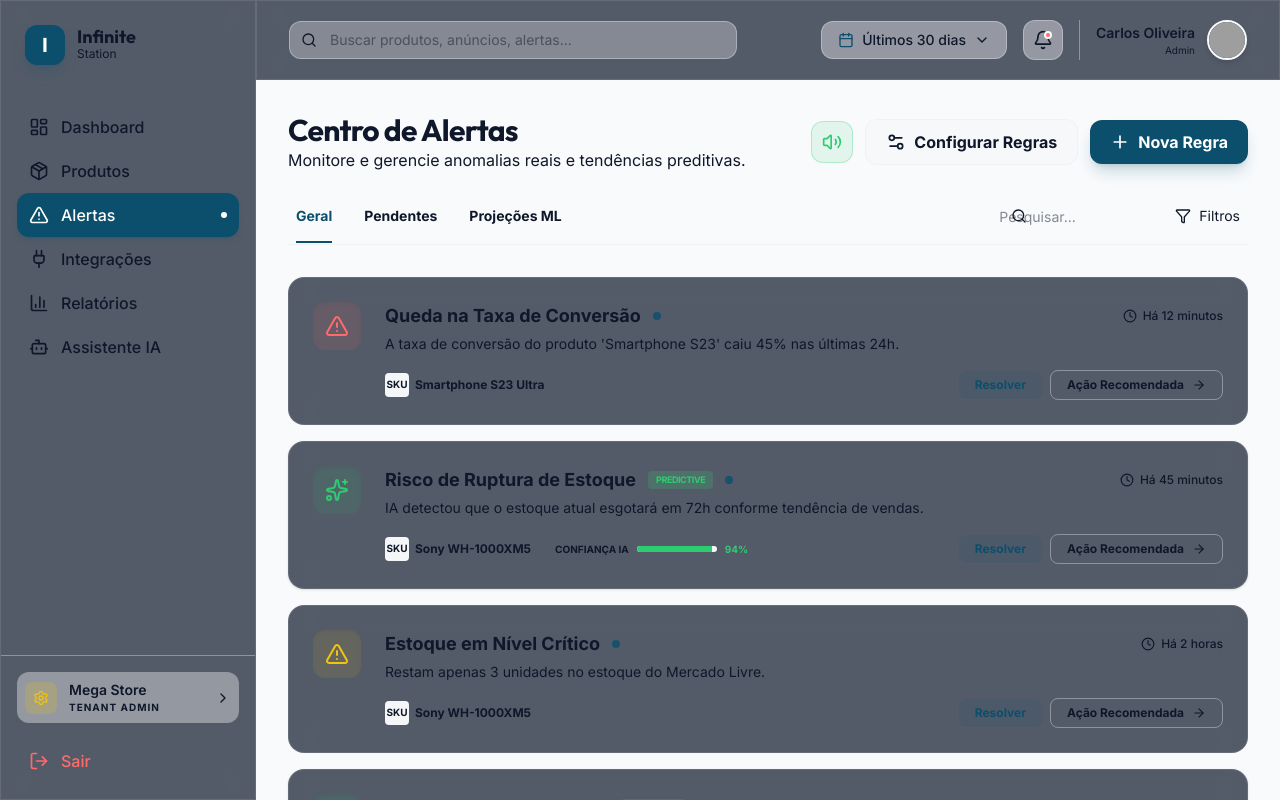
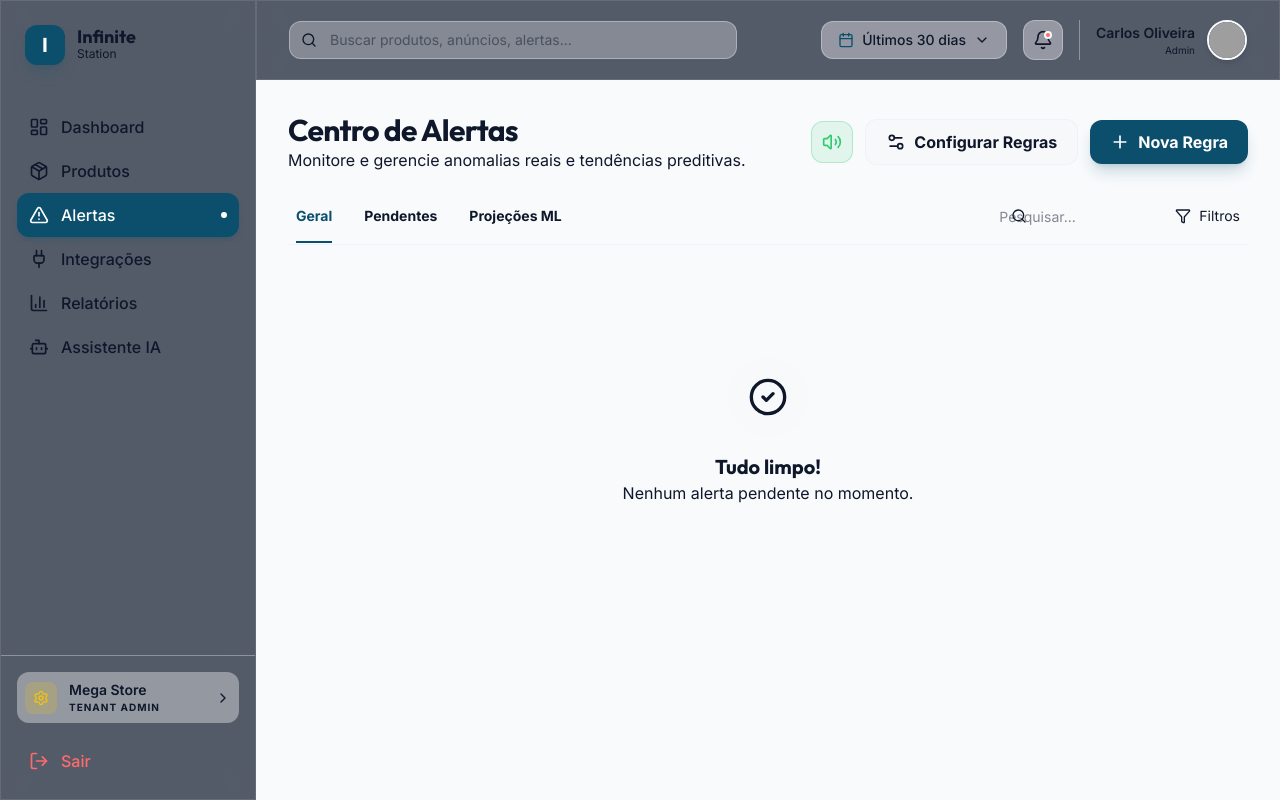
Before and after one commit to DanielRudnick/infinite-station, a Next.js app: page /alerts in a window 1280 px wide. Shown: the top 800 px of the page. Built offline with nearby package versions, Linux system fonts and the light colour scheme; grey boxes are pictures that could not be loaded.

Commit message:
Cleanup: Reset Alerts and Product Detail pages to initial empty state

```diff
--- a/src/app/(dashboard)/alerts/page.tsx
+++ b/src/app/(dashboard)/alerts/page.tsx
@@ -24,50 +24,7 @@ import {
 import { useState, useRef } from "react";
 import { cn } from "@/lib/utils";
 
-const alertsData = [
-    {
-        id: "alt-1",
-        severity: "danger",
-        title: "Queda na Taxa de Conversão",
-        description: "A taxa de conversão do produto 'Smartphone S23' caiu 45% nas últimas 24h.",
-        product: "Smartphone S23 Ultra",
-        time: "Há 12 minutos",
-        status: "unack",
-        type: "real-time"
-    },
-    {
-        id: "alt-ml-1",
-        severity: "warning",
-        title: "Risco de Ruptura de Estoque",
-        description: "IA detectou que o estoque atual esgotará em 72h conforme tendência de vendas.",
-        product: "Sony WH-1000XM5",
-        time: "Há 45 minutos",
-        status: "unack",
-        type: "predictive",
-        confidence: 94
-    },
-    {
-        id: "alt-2",
-        severity: "warning",
-        title: "Estoque em Nível Crítico",
-        description: "Restam apenas 3 unidades no estoque do Mercado Livre.",
-        product: "Sony WH-1000XM5",
-        time: "Há 2 horas",
-        status: "unack",
-        type: "real-time"
-    },
-    {
-        id: "alt-ml-2",
-        severity: "info",
-        title: "Oportunidade de Buy Box",
-        description: "Ajuste de preço de R$ 399 para R$ 389 garante 100% de dominância amanhã.",
-        product: "Apple Pencil 2nd Gen",
-        time: "Há 3 horas",
-        status: "unack",
-        type: "predictive",
-        confidence: 88
-    }
-];
+const alertsData: any[] = [];
 
 export default function AlertsPage() {
     const [alerts, setAlerts] = useState(alertsData);
--- a/src/app/(dashboard)/products/[id]/page.tsx
+++ b/src/app/(dashboard)/products/[id]/page.tsx
@@ -38,15 +38,7 @@ import { useRouter } from "next/navigation";
 import { cn, formatCurrency, formatNumber } from "@/lib/utils";
 import { useState } from "react";
 
-const data = [
-    { name: "Seg", visitas: 400, vendas: 24, conv: 6.0 },
-    { name: "Ter", visitas: 300, vendas: 18, conv: 6.0 },
-    { name: "Qua", visitas: 500, vendas: 45, conv: 9.0 },
-    { name: "Qui", visitas: 450, vendas: 36, conv: 8.0 },
-    { name: "Sex", visitas: 600, vendas: 54, conv: 9.0 },
-    { name: "Sab", visitas: 800, vendas: 88, conv: 11.0 },
-    { name: "Dom", visitas: 750, vendas: 75, conv: 10.0 },
-];
+const data: any[] = [];
 
 export default function ProductDrilldownPage() {
     const router = useRouter();
```
